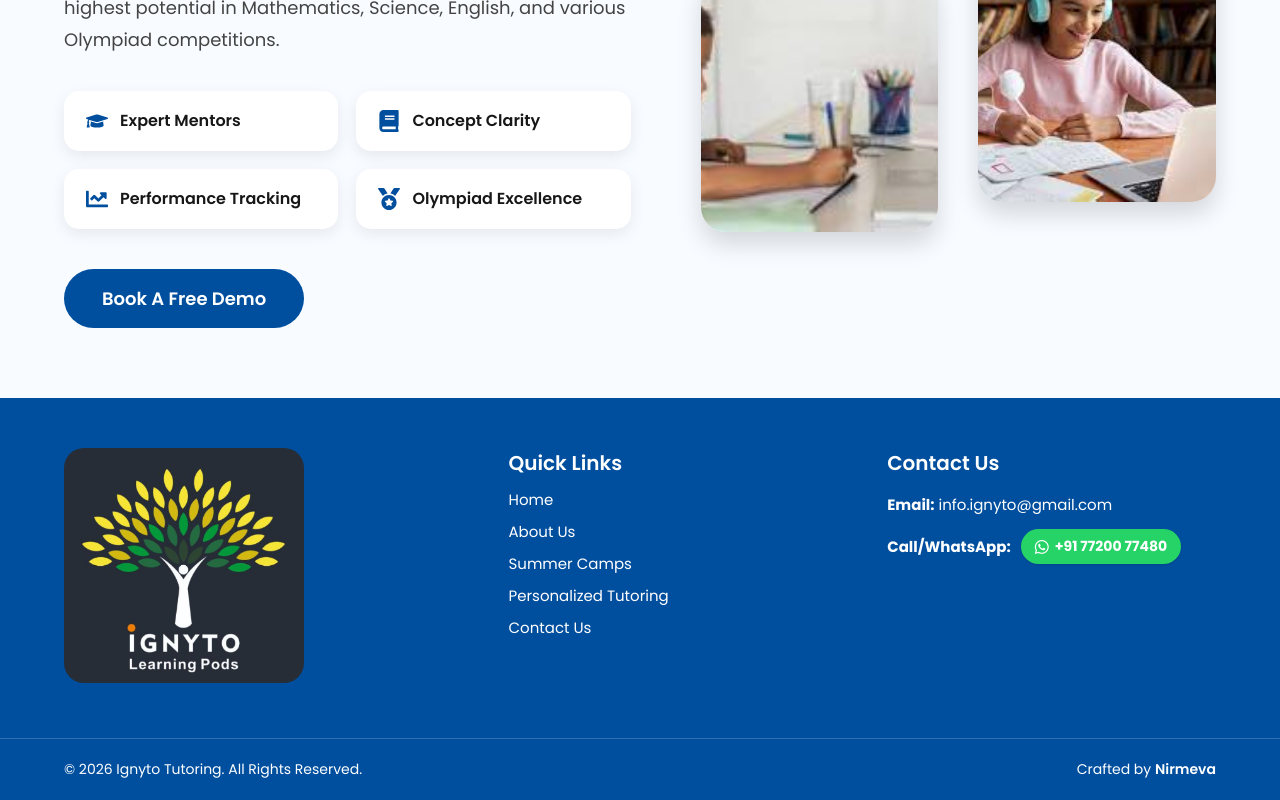
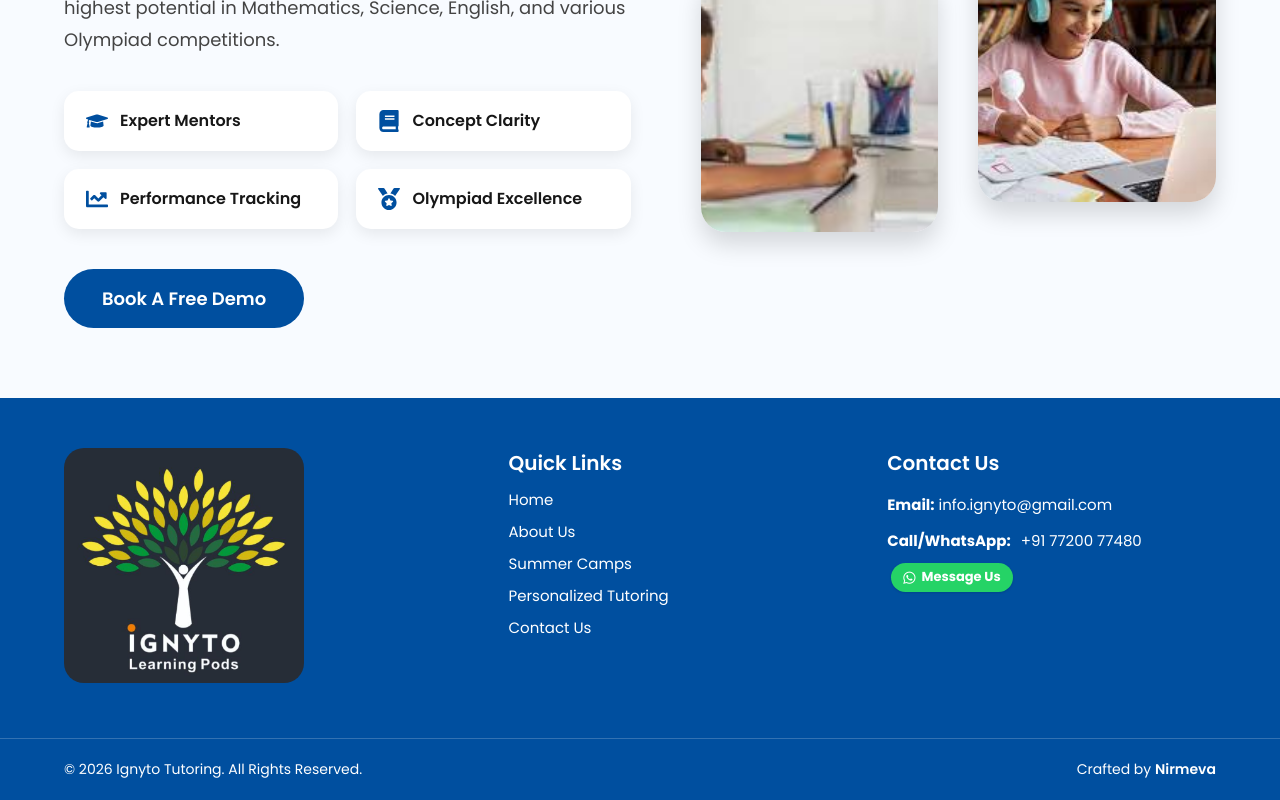
Before and after one commit to ASVABwarriors/Ignyto, a Next.js app: page / in a window 1280 px wide. Shown: the part 2147-2947 px from the top of the page. Built offline with nearby package versions, Linux system fonts and the light colour scheme; no server answers; the database is empty.

Commit message:
feat: update WhatsApp button text in footer

```diff
--- a/src/components/layout/Footer.tsx
+++ b/src/components/layout/Footer.tsx
@@ -51,13 +51,14 @@ export default function Footer() {
             </p>
             <div className="flex flex-wrap items-center gap-[10px] text-[14px] md:text-[15px] leading-[1.6] mt-[12px]">
               <strong>Call/WhatsApp:</strong>
+              <span>+91 77200 77480</span>
               <a
                 href="https://wa.me/917720077480"
                 target="_blank"
                 rel="noopener noreferrer"
-                className="inline-flex items-center gap-[6px] bg-[#25D366] text-white px-[14px] py-[6px] rounded-[50px] text-[13px] md:text-[14px] font-bold transition-transform hover:-translate-y-[2px] shadow-sm"
+                className="inline-flex items-center gap-[6px] bg-[#25D366] text-white px-[12px] py-[4px] rounded-[50px] text-[12px] md:text-[13px] font-bold transition-transform hover:-translate-y-[2px] shadow-sm ml-1"
               >
-                <i className="fab fa-whatsapp text-[16px]"></i> +91 77200 77480
+                <i className="fab fa-whatsapp text-[14px]"></i> Message Us
               </a>
             </div>
           </div>
```
